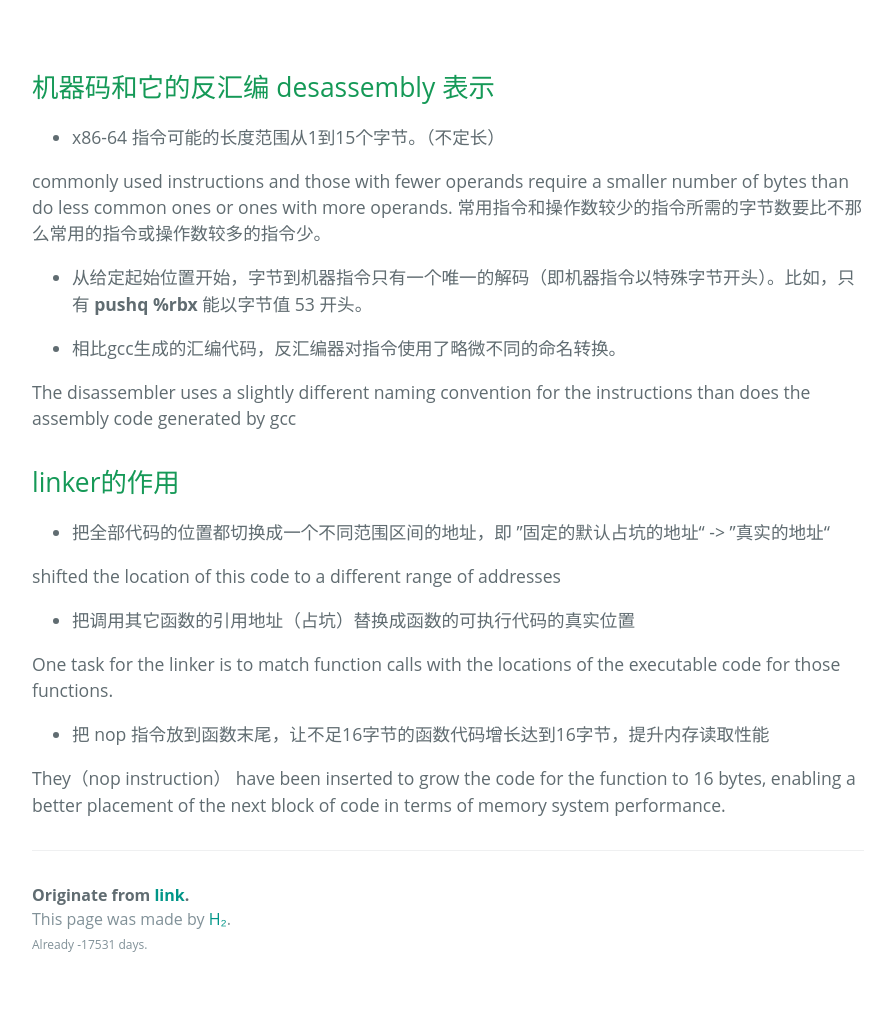
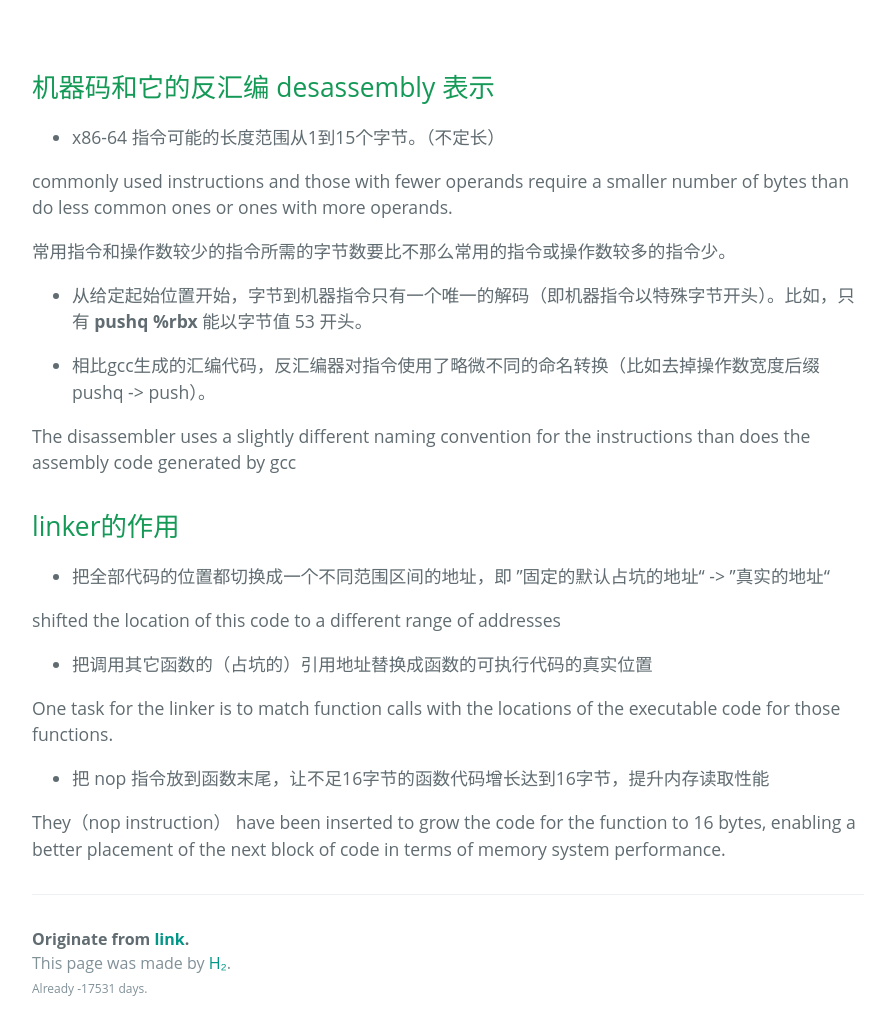
Before and after one commit to ZebulonFeng/ZebulonFeng.github.io, a Jekyll site: the page built from _posts/2020-07-02-Machine level representation of programs.md, in a window 1280 px wide and 1397 px high. Shown: the part 350-1385 px from the top of the window, without its empty margins (192-1087 px from the left). Built offline with Jekyll 4.4.1, drawn with Linux system fonts in a browser that asks for light colours; some web fonts are replaced; our own code applies the rules of GitHub Pages for plain Markdown files.

Commit message:
assembly

```diff
--- a/_posts/2020-07-02-Machine level representation of programs.md
+++ b/_posts/2020-07-02-Machine level representation of programs.md
@@ -4,11 +4,12 @@
 * x86-64 指令可能的长度范围从1到15个字节。（不定长）
 
 commonly used instructions and those with fewer operands require a smaller number of bytes than do less common ones or ones with more operands.
+
 常用指令和操作数较少的指令所需的字节数要比不那么常用的指令或操作数较多的指令少。
 
 * 从给定起始位置开始，字节到机器指令只有一个唯一的解码（即机器指令以特殊字节开头）。比如，只有 **pushq %rbx** 能以字节值 53 开头。
 
-* 相比gcc生成的汇编代码，反汇编器对指令使用了略微不同的命名转换。
+* 相比gcc生成的汇编代码，反汇编器对指令使用了略微不同的命名转换（比如去掉操作数宽度后缀 pushq -> push）。
 
 The disassembler uses a slightly different naming convention for the instructions than does the assembly code generated by gcc
 
@@ -18,7 +19,7 @@ The disassembler uses a slightly different naming convention for the instruction
 
 shifted the location of this code to a different range of addresses
 
-* 把调用其它函数的引用地址（占坑）替换成函数的可执行代码的真实位置
+* 把调用其它函数的（占坑的）引用地址替换成函数的可执行代码的真实位置
 
 One task for the linker is to match function calls with the locations of the executable code for those functions.
 
```
